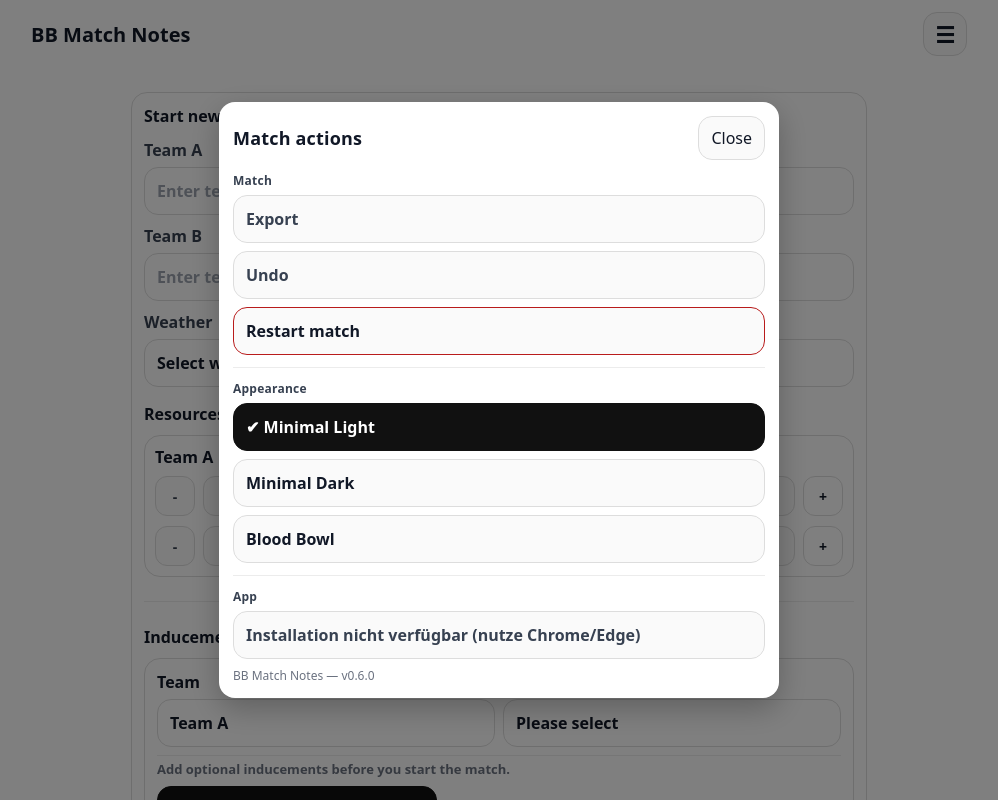
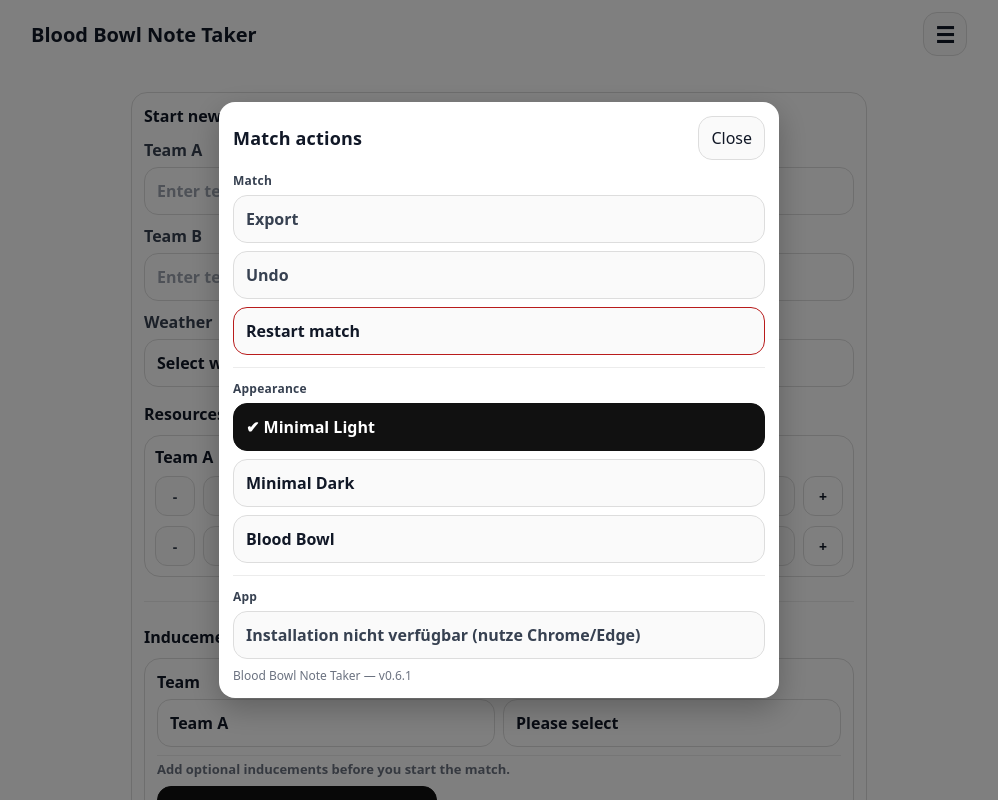
Before and after one commit to snoader/bb-match-notes, a React (Vite) app: page / in a window 1280 px wide. Both pictures are taken after a click on the button "Open match actions menu". Shown: the top 800 px of the page, without its empty margins (141-1139 px from the left). Built offline with nearby package versions, Linux system fonts and the light colour scheme.

Commit message:
Patch visible app name and bump version

```diff
--- a/index.html
+++ b/index.html
@@ -61,7 +61,7 @@
       })();
     </script>
     <meta name="viewport" content="width=device-width, initial-scale=1.0" />
-    <title>bb</title>
+    <title>Blood Bowl Note Taker</title>
   </head>
   <body>
     <div id="root"></div>
--- a/package.json
+++ b/package.json
@@ -1,7 +1,7 @@
 {
   "name": "bb",
   "private": true,
-  "version": "0.6.0",
+  "version": "0.6.1",
   "type": "module",
   "scripts": {
     "build": "tsc -b && vite build",
--- a/src/ui/layout/AppHeader.tsx
+++ b/src/ui/layout/AppHeader.tsx
@@ -3,7 +3,7 @@ import { HamburgerMenu } from "./HamburgerMenu";
 export function AppHeader() {
   return (
     <header className="app-header">
-      <div className="app-header-title">BB Match Notes</div>
+      <div className="app-header-title">Blood Bowl Note Taker</div>
       <HamburgerMenu />
     </header>
   );
--- a/src/ui/layout/HamburgerMenu.tsx
+++ b/src/ui/layout/HamburgerMenu.tsx
@@ -176,7 +176,7 @@ export function HamburgerMenu() {
                   Update anwenden
                 </button>
               )}
-              {appVersion && <div className="live-menu-version">BB Match Notes — v{appVersion}</div>}
+              {appVersion && <div className="live-menu-version">Blood Bowl Note Taker — v{appVersion}</div>}
               {!updateAvailable && installed && !appVersion && <div className="live-menu-empty-state">Keine weiteren App-Aktionen verfügbar.</div>}
             </div>
           </div>
```
Also changed, not shown: 1 other file (tests, documents, lock files or other folders).
